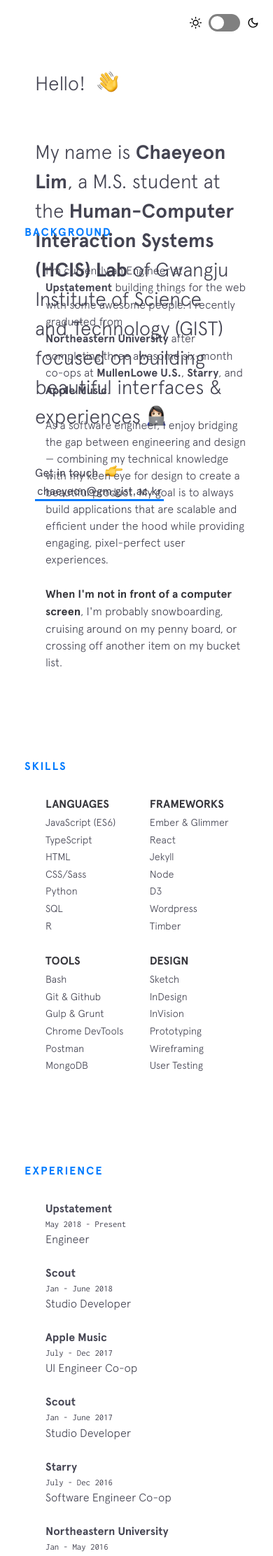
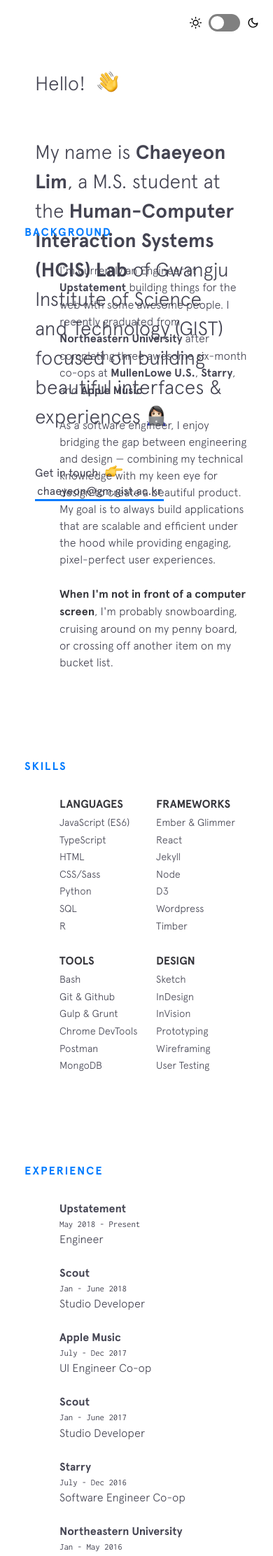
Before and after one commit to chaeyeonss/chaeyeonss.github.io, a Jekyll site: the page built from index.html, in a window 390 px wide. Shown: the top 2223 px of the page at 70% size. Built offline with Jekyll 4.4.1, drawn with Linux system fonts in a browser that asks for light colours; nearby versions of some CDN libraries.

Commit message:
fix: 뭔지 모르겠는데 해결한 것 같음

```diff
--- a/css/main.css
+++ b/css/main.css
@@ -264,11 +264,9 @@
     }
 }
 
-@media screen and (max-width:480px) {
-    .section__content {
-        padding-left: 30px
-    }
-}
+/*@media screen and (max-width:480px) {
+    .section__content {}
+}*/
 
 .section__content p {
     margin-top: 0;
```
